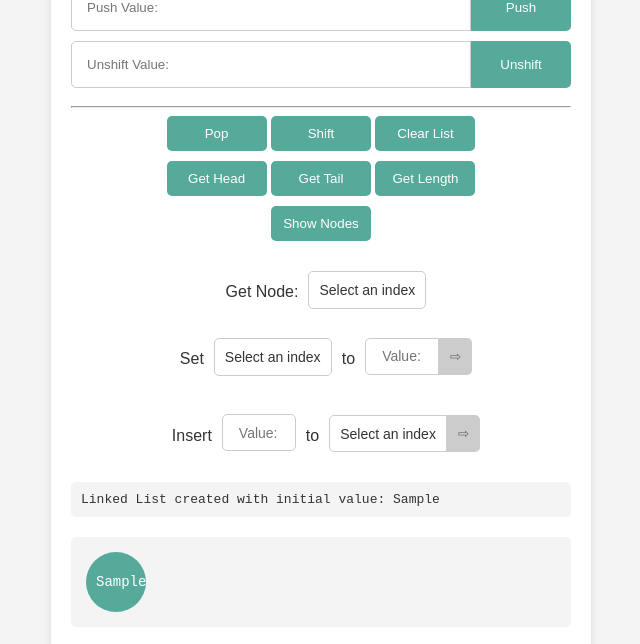
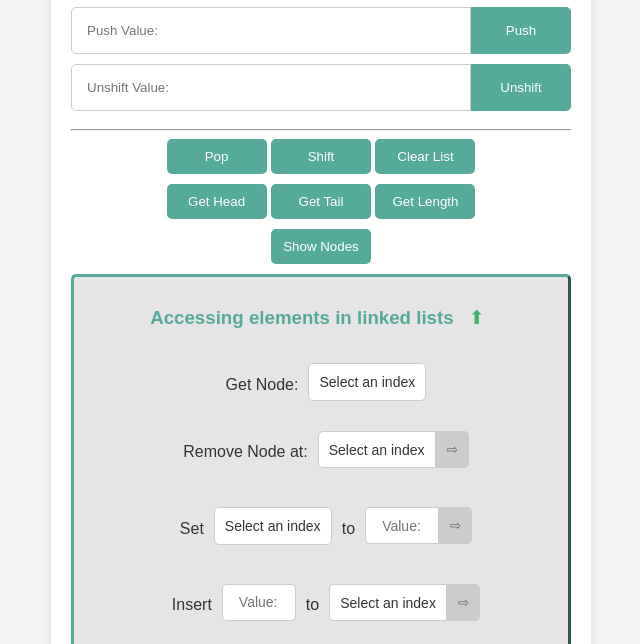
Before and after one commit to MKarapiperakis/javascript_data_structures, a website: page public/index.html in a window 1280 px wide. Both pictures are taken after typing "Sample" into the empty fields and a click on the button "Create". Shown: the part 156-800 px from the top of the page, without its empty margins (319-959 px from the left). Drawn offline with Linux system fonts and the light colour scheme.

Commit message:
add remove feature in app

```diff
--- a/public/index.html
+++ b/public/index.html
@@ -53,12 +53,54 @@
       <div>
         <button onclick="getAllNodes()">Show Nodes</button>
       </div>
-      <div id="getSetContainer">
+      <div id="indexContainer">
+        <h3>
+          Accessing elements in linked lists
+          <button
+            id="toggleColapse"
+            onclick="toggle()"
+            style="
+              max-width: 33px;
+              min-width: 33px;
+              min-height: 37px;
+              max-height: 37px;
+              background: none;
+              color: #3CB371;
+              font-size: 19px
+            "
+          >
+            ⬆
+          </button>
+        </h3>
+
+        <div class="collapseContainer">
           <div class="select-container">
             <label for="indexDropdown">Get Node:</label>
             <select id="indexDropdown" onchange="getNodeAtIndex()">
               <option value="" disabled selected>Select an index</option>
             </select>
+          </div>
+          <div class="select-container">
+            <label for="indexRemoveDropdown">Remove Node at:</label>
+            <select id="indexRemoveDropdown" onchange="getNodeAtRemoveIndex()">
+              <option value="" disabled selected>Select an index</option>
+            </select>
+            <button
+              id="removeSubmit"
+              disabled
+              onclick="removeIndex()"
+              style="
+                margin-top: 10px;
+                border-top-left-radius: 0px;
+                border-bottom-left-radius: 0px;
+                max-width: 33px;
+                min-width: 33px;
+                min-height: 37px;
+                max-height: 37px;
+              "
+            >
+              ⇨
+            </button>
           </div>
           <div class="select-container">
             <label for="indexSetDropdown">Set</label>
@@ -121,6 +163,7 @@
             </button>
           </div>
         </div>
+      </div>
 
       <div>
         <pre id="output"></pre>
--- a/public/index.js
+++ b/public/index.js
@@ -147,16 +147,32 @@ class LinkedList {
     updateDropdown();
     return true;
   }
+
+  remove(index) {
+    if (index < 0 || index >= this.length) return undefined;
+    if (index === 0) return this.shift();
+    if (index === this.length - 1) return this.pop();
+
+    const before = this.get(index - 1);
+    const temp = before.next;
+
+    before.next = temp.next;
+    temp.next = null;
+    this.length--;
+    updateDropdown();
+    return temp;
+  }
 }
 
 let list;
+let isCollapse = false;
 
 if (!list) {
   document.getElementById("output").style.display = "none";
   document.getElementById("outputNode").style.display = "none";
   document.getElementById("pushContainer").style.display = "none";
   document.getElementById("unshiftContainer").style.display = "none";
-  document.getElementById("getSetContainer").style.display = "none";
+  document.getElementById("indexContainer").style.display = "none";
 }
 
 function createLinkedList() {
@@ -170,7 +186,7 @@ function createLinkedList() {
   document.getElementById("initialValue").value = "";
   document.getElementById("pushContainer").style.display = "flex";
   document.getElementById("unshiftContainer").style.display = "flex";
-  document.getElementById("getSetContainer").style.display = "block";
+  document.getElementById("indexContainer").style.display = "block";
   updateDropdown();
 }
 
@@ -192,6 +208,9 @@ function unshiftValue() {
   list.unshift(value);
   printOutput("Unshifted value: " + value);
   printList();
+  if (list.length > 0) {
+    document.getElementById("outputNode").style.display = "block";
+  }
   document.getElementById("unshiftValue").value = "";
 }
 
@@ -231,7 +250,7 @@ function clearList() {
   document.getElementById("outputNode").style.display = "none";
   document.getElementById("pushContainer").style.display = "none";
   document.getElementById("unshiftContainer").style.display = "none";
-  document.getElementById("getSetContainer").style.display = "none";
+  document.getElementById("indexContainer").style.display = "none";
   list.clear();
   printOutput("List cleared");
   printList();
@@ -318,6 +337,18 @@ function updateDropdown() {
 
     dropdown3.appendChild(option);
   }
+
+  const dropdown4 = document.getElementById("indexRemoveDropdown");
+
+  dropdown4.innerHTML =
+    '<option value="" disabled selected>Select an index</option>';
+  for (let i = 1; i <= list.length; i++) {
+    let option = document.createElement("option");
+    option.value = i;
+    option.textContent = i;
+
+    dropdown4.appendChild(option);
+  }
 }
 
 function getNodeAtIndex() {
@@ -369,21 +400,44 @@ function getNodeAtInsertIndex() {
       nodes[i].classList.remove("tail-node");
       nodes[i].classList.remove("length-node");
     }
-    if(index>1)
-    {
+    if (index > 1) {
       nodes[index - 1].classList.add("tail-node");
       nodes[index - 2].classList.add("tail-node");
-    }
-    else
-      nodes[index - 1].classList.add("tail-node");
+    } else nodes[index - 1].classList.add("tail-node");
   }
 
   isInsertValid();
 }
 
+function getNodeAtRemoveIndex() {
+  const dropdown = document.getElementById("indexRemoveDropdown");
+  const index = parseInt(dropdown.value);
+  const node = list.get(index);
+  document.getElementById("output").textContent = JSON.stringify(node, null, 2);
+
+  const nodes = document.getElementsByClassName("node");
+  if (nodes.length > 0) {
+    for (let i = 0; i < nodes.length; i++) {
+      nodes[i].classList.remove("head-node");
+      nodes[i].classList.remove("tail-node");
+      nodes[i].classList.remove("length-node");
+    }
+    nodes[index - 1].classList.add("head-node");
+  }
+
+  isRemoveValid();
+}
+
 function getAllNodes() {
   const node = list.get(1, false);
-  document.getElementById("output").textContent = JSON.stringify(node, null, 2);
+  if (list.getLength() === 0)
+    document.getElementById("output").textContent = "The list is empty";
+  else
+    document.getElementById("output").textContent = JSON.stringify(
+      node,
+      null,
+      2
+    );
 
   const nodes = document.getElementsByClassName("node");
   if (nodes.length > 0) {
@@ -420,6 +474,20 @@ function setIndex() {
   document.getElementById("setSubmit").disabled = true;
 }
 
+function removeIndex() {
+  let index = document.getElementById("indexRemoveDropdown").value;
+
+  printOutput(`Deleted value: ${list.get(index)}`);
+  list.remove(index - 1);
+
+  printList();
+
+  document.getElementById("removeSubmit").disabled = true;
+
+  if (list.length === 0)
+    document.getElementById("outputNode").style.display = "none";
+}
+
 function isValid() {
   let value = document.getElementById("setValue").value;
   let index = document.getElementById("indexSetDropdown").value;
@@ -454,10 +522,23 @@ function isInsertValid() {
   }
 }
 
+function isRemoveValid() {
+  let index = document.getElementById("indexRemoveDropdown").value;
+
+  printOutput(`Expected value to be removed:  ${list.get(index)}`);
+
+  if (index === "") {
+    document.getElementById("removeSubmit").disabled = true;
+  } else {
+    document.getElementById("removeSubmit").disabled = false;
+  }
+}
+
 function printOutput(text) {
   document.getElementById("output").textContent = text;
   document.getElementById("setSubmit").disabled = true;
   document.getElementById("insertSubmit").disabled = true;
+  document.getElementById("removeSubmit").disabled = true;
 }
 
 function printOutput2(text) {
@@ -488,3 +569,17 @@ function printOutput2(text) {
     outputContainer.removeChild(outputContainer.lastChild);
   }
 }
+
+function toggle() {
+  const elements = document.getElementsByClassName("collapseContainer");
+  for (let i = 0; i < elements.length; i++) {
+    if (!isCollapse) {
+      elements[i].style.display = "none";
+      document.getElementById("toggleColapse").textContent = "⬇";
+    } else {
+      elements[i].style.display = "inline";
+      document.getElementById("toggleColapse").textContent = "⬆";
+    }
+  }
+  isCollapse = !isCollapse;
+}
--- a/public/styles.css
+++ b/public/styles.css
@@ -3,12 +3,13 @@ body {
     font-family: Arial, sans-serif;
     background-color: #f4f4f4;
     color: #333;
-    margin: 0;
+    margin: 30;
     padding: 0;
     display: flex;
     justify-content: center;
     align-items: center;
-    height: 100vh;
+    min-height: 100vh;
+    overflow: auto; /* Add this to prevent content overflow issues */
 }
 
 .container {
@@ -19,9 +20,20 @@ body {
     max-width: 500px;
     width: 100%;
     text-align: center;
+    overflow: auto; /* Ensure container can scroll if content overflows */
 }
 
-h1 {
+.collapseContainer{
+    display: inline;
+}
+
+#indexContainer {
+    border: 3px outset #5A9;
+    border-radius: 5px;
+    background-color: rgba(0, 0, 0, 0.1);
+}
+
+h1,h3 {
     margin-bottom: 20px;
     color: #5A9;
 }
@@ -136,12 +148,12 @@ pre {
 }
 
 .tail-node {
-    background-color: #800080; /* Purple - Initial color */
+    background-color: #800080;
     animation: tail-animation 0.3s ease-out;
 }
 
 .length-node {
-    background-color: #3CB371; /* Medium Sea Green - Initial color */
+    background-color: #3CB371;
     animation: length-animation 0.3s ease-out;
 }
 
@@ -206,14 +218,14 @@ option {
 }
 
 #setSubmit:disabled {
-    background-color: #ccc; /* Light grey */
-    color: #666; /* Dark grey */
+    background-color: #ccc;
+    color: #666;
     cursor: not-allowed;
 }
 
 #insertSubmit:disabled {
-    background-color: #ccc; /* Light grey */
-    color: #666; /* Dark grey */
+    background-color: #ccc;
+    color: #666;
     cursor: not-allowed;
 }
 
@@ -223,3 +235,16 @@ option {
     min-height: 37px;
     max-height: 37px;
 }
+
+#indexRemoveDropdown{
+    border-top-right-radius: 0px;
+    border-bottom-right-radius: 0px;
+    min-height: 37px;
+    max-height: 37px;
+}
+
+#removeSubmit:disabled {
+    background-color: #ccc;
+    color: #666;
+    cursor: not-allowed;
+}
```
Lines whose indentation alone changed are shown as unchanged.
